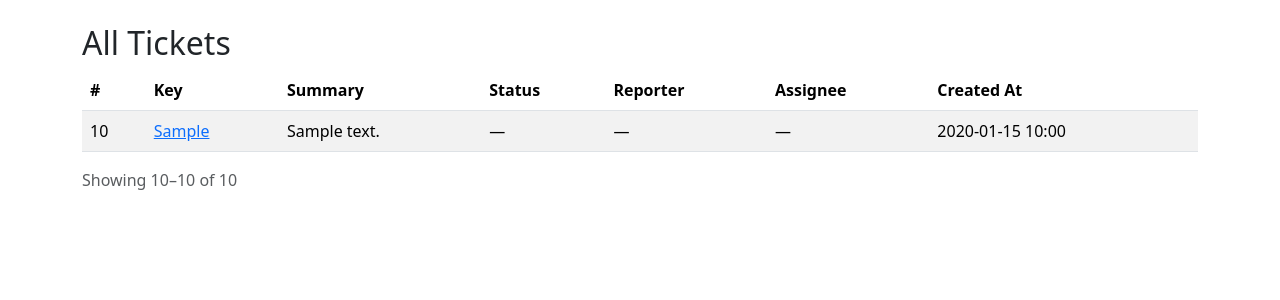
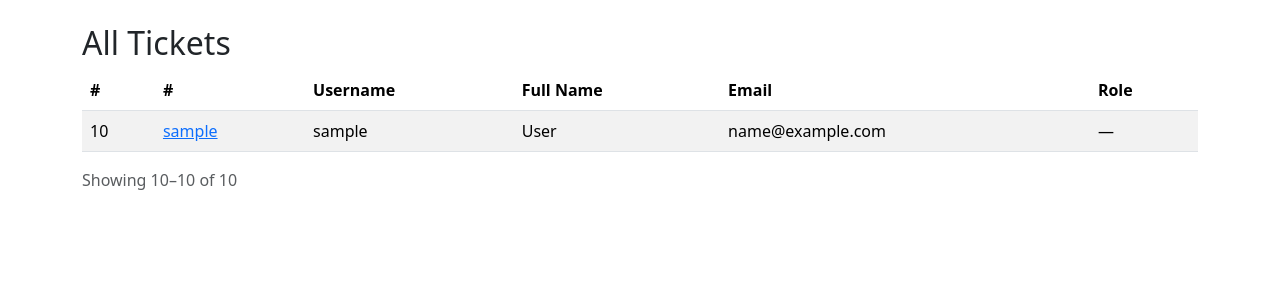
Before and after one commit to shammas012/BigProjectWSAA, a Flask app: template SMART_Service_Desk/app/templates/users.html in a window 1280 px wide. Shown: the part 46-346 px from the top of the page. Run offline with Flask 3, Linux system fonts and the light colour scheme; tables that the repository leaves empty hold one stand-in row (values such as "Sample post"); the template is opened without the code that fills it: values that come from a table or form of the project are taken from there, most other values are stand-ins (such as "Sample title", 1, 10 or a date in 2020).

Commit message:
Users.html completed

```diff
--- a/SMART_Service_Desk/app/templates/users.html
+++ b/SMART_Service_Desk/app/templates/users.html
@@ -10,30 +10,28 @@ https://jinja.palletsprojects.com/en/stable/templates/#html-escaping
   <thead>
     <tr>
       <th>#</th>
-      <th>Key</th>
-      <th>Summary</th>
-      <th>Status</th>
-      <th>Reporter</th>
-      <th>Assignee</th>
-      <th>Created At</th>
+      <th>#</th>
+      <th>Username</th>
+      <th>Full Name</th>
+      <th>Email</th>
+      <th>Role</th>
     </tr>
   </thead>
   <tbody>
-    {% for ticket in tickets %}
+    {% for user in users %}
     <tr>
       <td>{{ loop.index + offset }}</td>
-      <td><a href="/tickets/{{ ticket.key }}">{{ ticket.key }}</a></td>
-      <td>{{ ticket.summary }}</td>
-      <td>{{ ticket.status.description if ticket.status else '—' }}</td>
-      <td>{{ ticket.Reporter.fullname if ticket.Reporter else '—' }}</td>
-      <td>{{ ticket.Assignee.fullname if ticket.Assignee else '—' }}</td>
-      <td>{{ ticket.createdAt.strftime('%Y-%m-%d %H:%M') }}</td>
+      <td><a href="/users/{{user.id }}">{{ username }}</a></td>
+      <td>{{ user.username }}</td>
+      <td>{{ user.fullname }}</td>
+      <td>{{ user.email }}</td>
+      <td>{{ user.role.description if user.role else '—' }}</td>
     </tr>
     {% endfor %}
   </tbody>
 </table>
 
 <p class="text-muted">
-  Showing {{ offset + 1 }}–{{ offset + tickets|length }} of {{ total }}
+  Showing {{ offset + 1 }}–{{ offset + users|length }} of {{ total }}
 </p>
 {% endblock %}
```
Also changed, not shown: SMART_Service_Desk/app/models.py (+7 -1 lines), SMART_Service_Desk/app/routes/ui.py (+12 -0 lines), SMART_Service_Desk/migrations/versions/55ae1ae9242e_updated_the_users_model_to_include_.py (added, +38 -0 lines), 1 other file.
